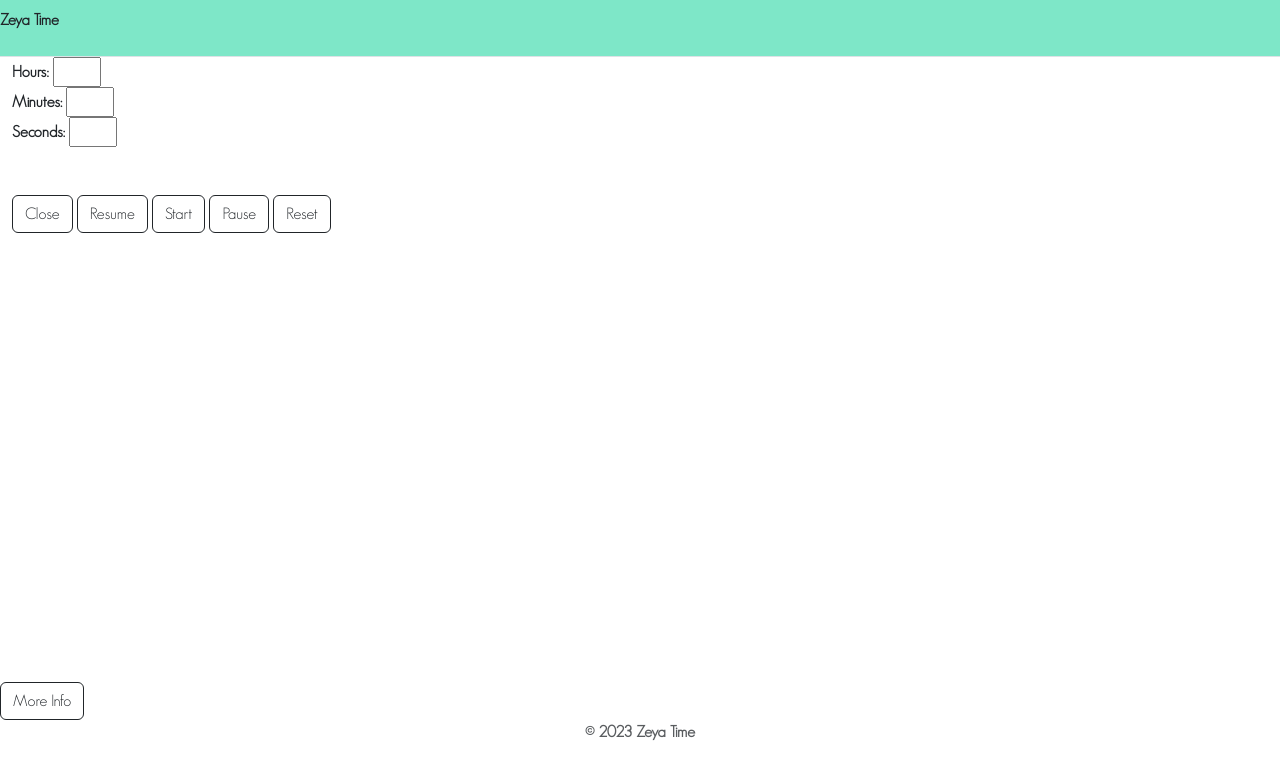
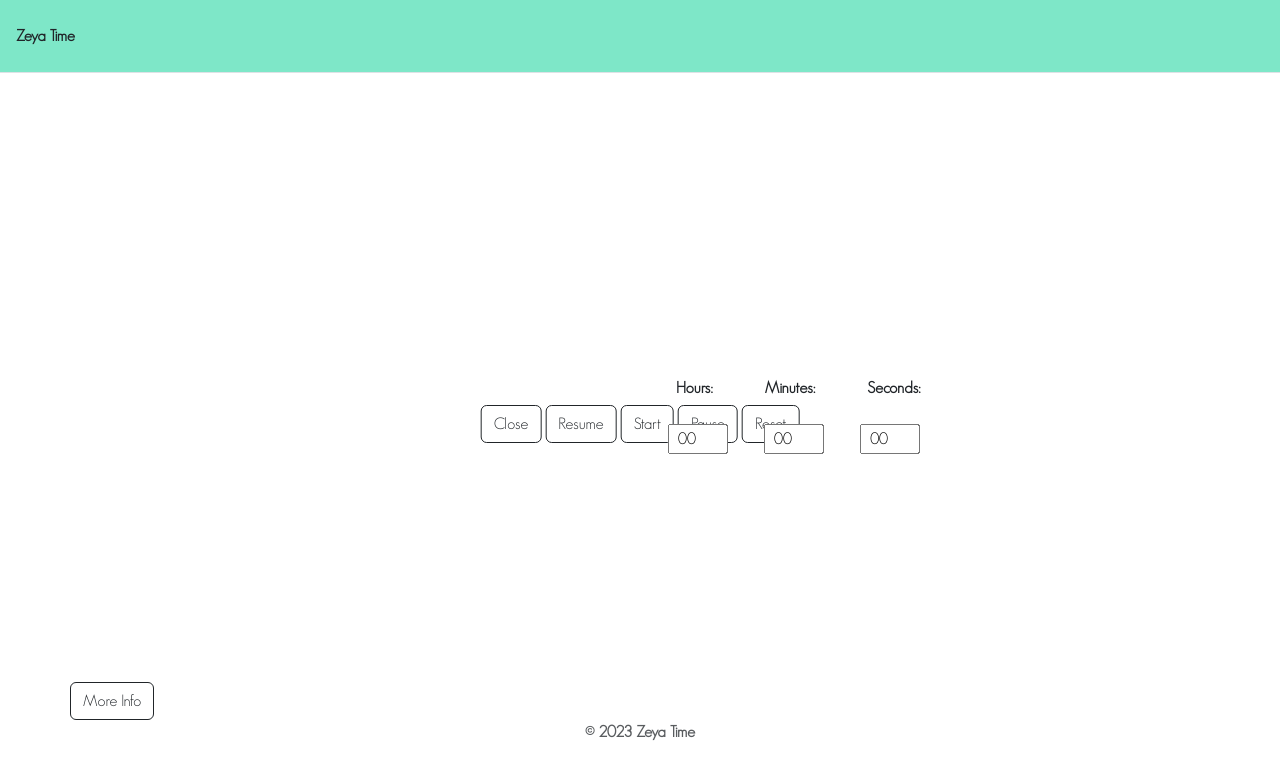
Before and after one commit to thunderain/Zeya-Time, a website: page home.html in a window 1280 px wide. Drawn offline with nearby package versions, Linux system fonts and the light colour scheme.

```diff
--- a/home.html
+++ b/home.html
@@ -24,7 +24,7 @@
  -->
  <nav class="navbar  border-bottom "  style="background-color: #7ee7c8;">
   <!-- Navbar content -->
-  <p >Zeya Time</p>
+  <p class="mx-3 my-3 ">Zeya Time</p>
 
 </nav>
 
@@ -41,26 +41,42 @@
 
  -->
 
+
+<div id="divAllTimerContent" class = "position-absolute top-50 start-50 translate-middle">
+
   <div id="divTimer" class="container-fluid">
+<!--
+    <div class>
+      <label class="position-absolute top-50 start-50" for="hours" >Hours:</label>
+      <input class="position-absolute bottom-50 start-50" type="number" value="00" id="hours" min="0" max="23" onclick="setTimeVariable('hours',this.value)">
+    </div>
 
     <div>
-    <label for="hours">Hours:</label>
-    <input type="number" id="hours" min="0" max="23" onclick="setTimeVariable('hours',this.value)">
+      <label class="position-absolute top-50 start-50" for="minutes">Minutes:</label>
+      <input class="position-absolute bottom-50 start-50" type="number" value="00" id="minutes" min="0" max="59" onclick="setTimeVariable('minutes',this.value)">
     </div>
     <div>
-    <label for="minutes">Minutes:</label>
-    <input type="number" id="minutes" min="0" max="59" onclick="setTimeVariable('minutes',this.value)">
+      <label class="position-absolute top-50 start-50" for="seconds">Seconds:</label>
+      <input class="position-absolute bottom-50 start-50" type="number" value="00" id="seconds" min="0" max="59" onclick="setTimeVariable('seconds',this.value)">
     </div>
-  <div>
-    <label for="seconds">Seconds:</label>
-    <input type="number" id="seconds" min="0" max="59" onclick="setTimeVariable('seconds',this.value)">
+     -->
+
+    <div class="container position-absolute bottom-50 start-50">
+      <label class="px-2 mx-3" for="hours" >Hours:</label>
+      <label class="px-2 mx-3" for="minutes" >Minutes:</label>
+      <label class="px-2 mx-3" for="seconds" >Seconds:</label>
     </div>
 
+    <div class="container position-absolute top-50 start-50">
+      <input class="px-2 mx-3 my-4" type="number" value="00" id="hours" min="0" max="23" onclick="setTimeVariable('hours',this.value)">
+      <input class="px-2 mx-3 my-4" type="number" value="00" id="minutes" min="0" max="59" onclick="setTimeVariable('minutes',this.value)">
+      <input class="px-2 mx-3 my-4" type="number" value="00" id="seconds" min="0" max="59" onclick="setTimeVariable('seconds',this.value)">
 
+    </div>
   </div><!--end of divTimer-->
 
 
-
+<div class="" id=""></div>
 
   <div id="divLabelTimeComplete" class="container-fluid">
     <label id="lblTimeComplete">
@@ -88,12 +104,12 @@
     <button id="btnReset" class="btn active btnTiming" name="reset" onclick="timerReset()">Reset</button>
   </div><!--end of divTimerButtons-->
 
+</div> <!--end of divAllTimerContent-->
 
 
 
 
-
-<div class="container" id="divFooter">
+<div class="container position-absolute bottom-0 start-50 translate-middle-x" id="divFooter">
   <footer class="py-3 my-4 footer fixed-bottom">
     <button class="btn active" id="btnAbout" onclick="popUpAbout()">More Info</button>
     <p class="text-center text-body-secondary">© 2023 Zeya Time</p>
--- a/src/scripts/timer.js
+++ b/src/scripts/timer.js
@@ -150,7 +150,7 @@
     if (lblTimeCountdown)
         lblTimeCountdown.textContent = formatTime(totalSeconds);
     if (lblTimeComplete)
-        lblTimeComplete.textContent = "00 : 00";
+        lblTimeComplete.textContent = "";
     makeButtonVisible("start");
     makeButtonInvisible("resume", "close", "reset", "pause");
 }
--- a/src/ts/timer.ts
+++ b/src/ts/timer.ts
@@ -198,7 +198,7 @@
     if (lblTimeCountdown)
         lblTimeCountdown.textContent = formatTime(totalSeconds);
     if(lblTimeComplete)
-        lblTimeComplete.textContent = "00 : 00";
+        lblTimeComplete.textContent = "";
 
     makeButtonVisible("start");
     makeButtonInvisible("resume" , "close" , "reset" , "pause");
```
Also changed, not shown: 2 other files. Lines whose indentation alone changed are shown as unchanged.
